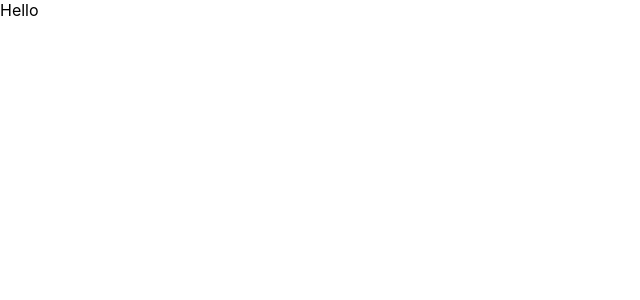
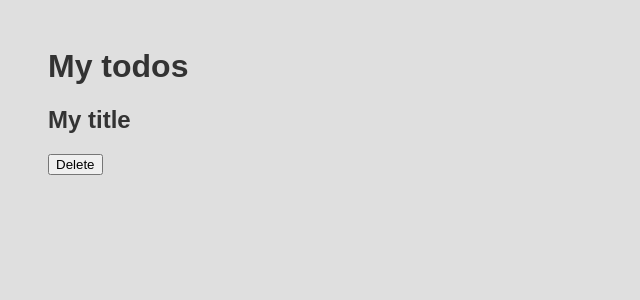
Before and after one commit to Dezedene/react-course-reminder, a React (Create React App) app: page / in a window 1280 px wide. Shown: the top 300 px of the page, without its empty margins (0-640 px from the left). Built offline with nearby package versions, Linux system fonts and the light colour scheme; the HTML template or start-up script is replaced by a standard one.

Commit message:
added css

```diff
--- a/src/App.js
+++ b/src/App.js
@@ -2,9 +2,11 @@
 
 function App() {
   return (
-    <div>
-      Hello
-    </div>
+    <>
+      <h1>My todos</h1>
+      <h2>My title</h2>
+      <button>Delete</button>
+    </>
   );
 }
 
--- a/src/index.css
+++ b/src/index.css
@@ -1,13 +1,73 @@
-body {
-  margin: 0;
-  font-family: -apple-system, BlinkMacSystemFont, 'Segoe UI', 'Roboto', 'Oxygen',
-    'Ubuntu', 'Cantarell', 'Fira Sans', 'Droid Sans', 'Helvetica Neue',
-    sans-serif;
-  -webkit-font-smoothing: antialiased;
-  -moz-osx-font-smoothing: grayscale;
+* {
+  box-sizing: border-box;
 }
 
-code {
-  font-family: source-code-pro, Menlo, Monaco, Consolas, 'Courier New',
-    monospace;
+body {
+  font-family: sans-serif;
+  margin: 3rem;
+  background-color: #dfdfdf;
 }
+
+h1, h2 {
+  color: #333333;
+}
+
+.btn {
+  font: inherit;
+  padding: 0.5rem 1.5rem;
+  cursor: pointer;
+  border-radius: 4px;
+  background-color: #800040;
+  color: white;
+  border: 1px solid #800040;
+  margin: 0 1rem;
+}
+
+.btn:hover {
+  background-color: #9c1458;
+  border-color: #9c1458;
+}
+
+.btn--alt {
+  background-color: transparent;
+  color: #800040;
+}
+
+.btn--alt:hover {
+  background-color: #f8dae9;
+}
+
+.card {
+  background-color: white;
+  border-radius: 4px;
+  box-shadow: 0 1px 4px rgba(0, 0, 0, 0.2);
+  padding: 1rem;
+  width: 20rem;
+}
+
+.actions {
+  text-align: right;
+}
+
+.modal {
+  box-shadow: 0 1px 4px rgba(0, 0, 0, 0.2);
+  border-radius: 6px;
+  background-color: white;
+  padding: 1rem;
+  text-align: center;
+  width: 30rem;
+  z-index: 10;
+  position: fixed;
+  top: 20vh;
+  left: calc(50% - 15rem);
+}
+
+.backdrop {
+  position: fixed;
+  z-index: 1;
+  background-color: rgba(0, 0, 0, 0.75);
+  width: 100%;
+  height: 100vh;
+  top: 0;
+  left: 0;
+}
```
